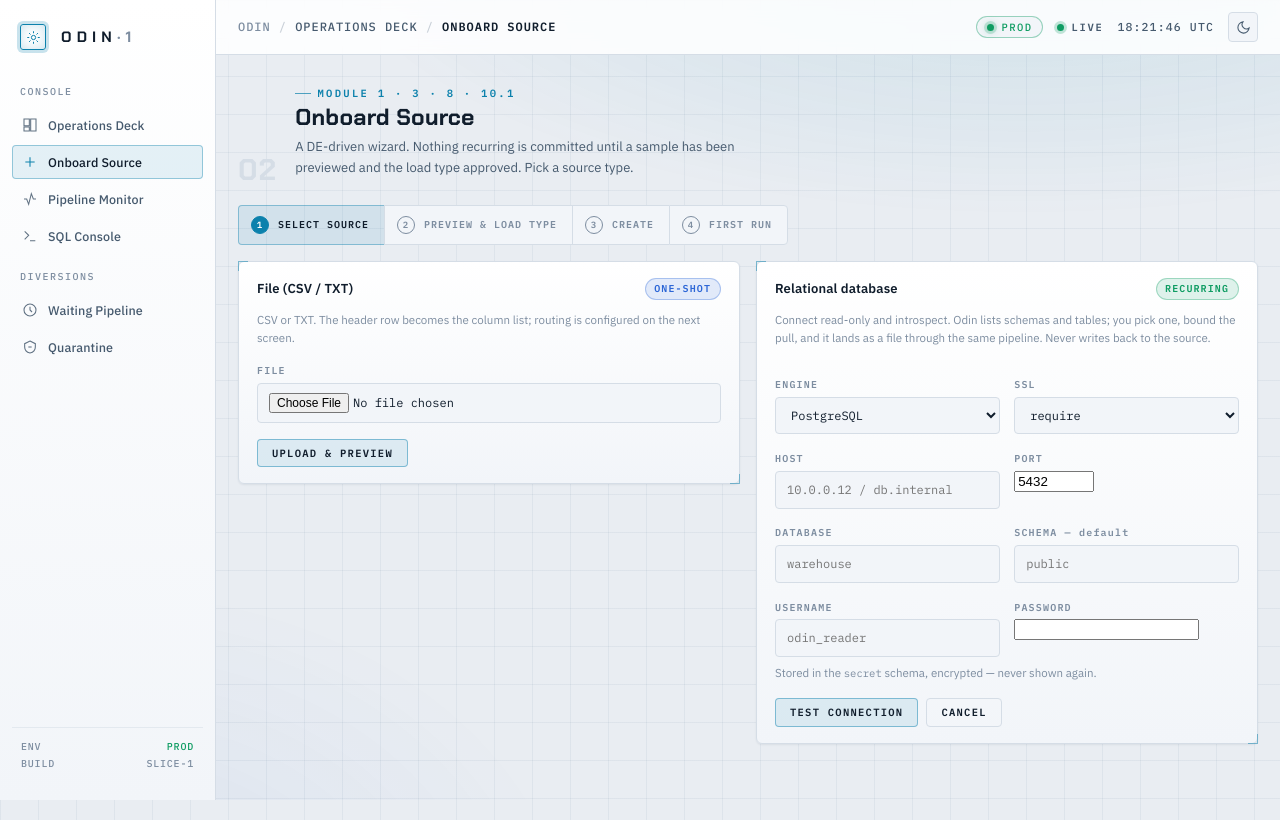
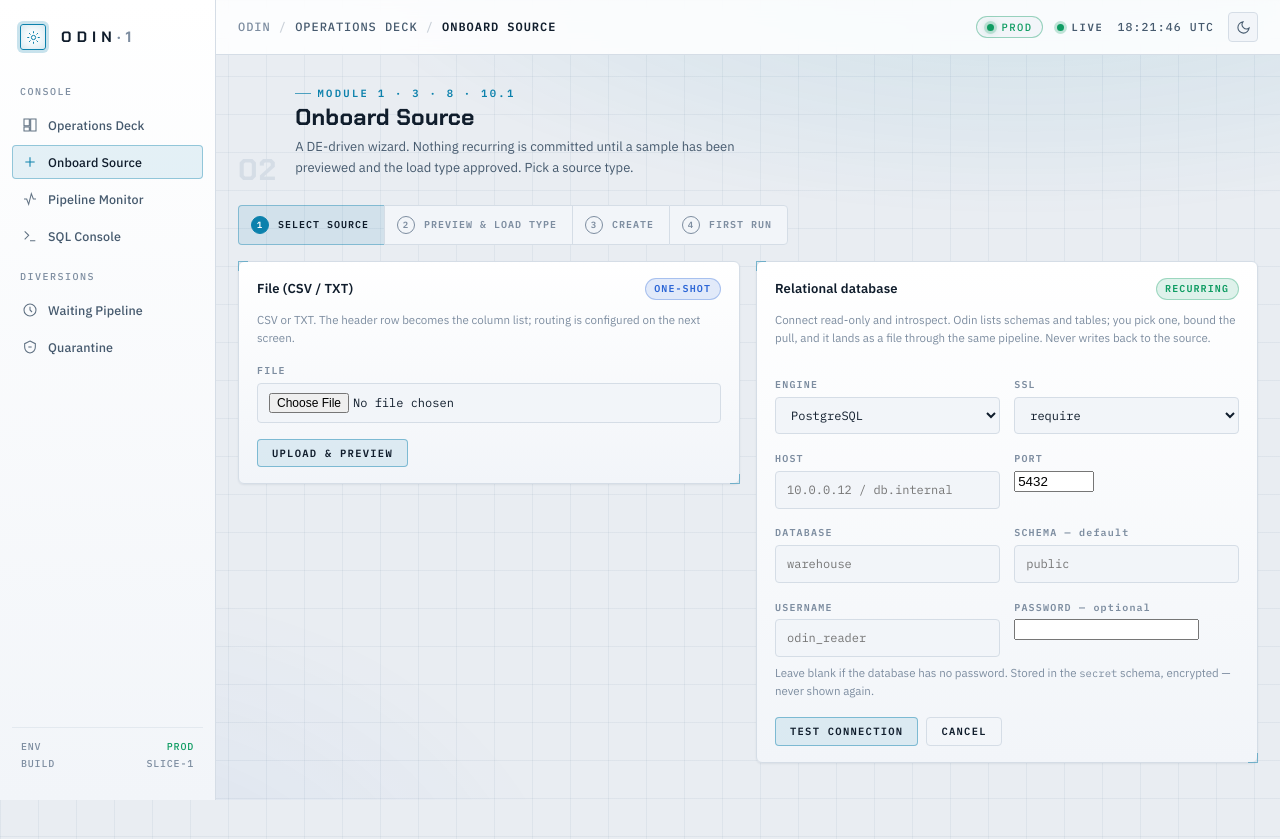
Before and after one commit to muhammadshamyl/odin, a FastAPI app: page /onboard in a window 1280 px wide. Run offline with FastAPI, Linux system fonts and the light colour scheme; some libraries are stand-ins or nearby versions.

Commit message:
onboard: RDBMS password field is optional (blank = no password)
Co-Authored-By: Claude Sonnet 5 <noreply@anthropic.com>
Claude-Session: https://claude.ai/code/session_01URjTG3DLY99DhZYxoF8wBm

```diff
--- a/src/odin/web/templates/onboard.html
+++ b/src/odin/web/templates/onboard.html
@@ -66,10 +66,10 @@
           <input name="db_schema" placeholder="public" autocomplete="off"></div>
         <div><label class="field">Username</label>
           <input name="username" required placeholder="odin_reader" autocomplete="off"></div>
-        <div><label class="field">Password</label>
-          <input name="password" type="password" required autocomplete="new-password"></div>
+        <div><label class="field">Password <span class="sub" style="text-transform:none">— optional</span></label>
+          <input name="password" type="password" autocomplete="new-password"></div>
       </div>
-      <p class="hint" style="margin:.4rem 0 .2rem">Stored in the <span class="mono">secret</span> schema, encrypted — never shown again.</p>
+      <p class="hint" style="margin:.4rem 0 .2rem">Leave blank if the database has no password. Stored in the <span class="mono">secret</span> schema, encrypted — never shown again.</p>
       <div class="btn-row" style="margin-top:1rem">
         <button class="btn primary" type="submit"><span class="spin"></span>Test connection</button>
         <a class="btn ghost" href="/">Cancel</a>
```
